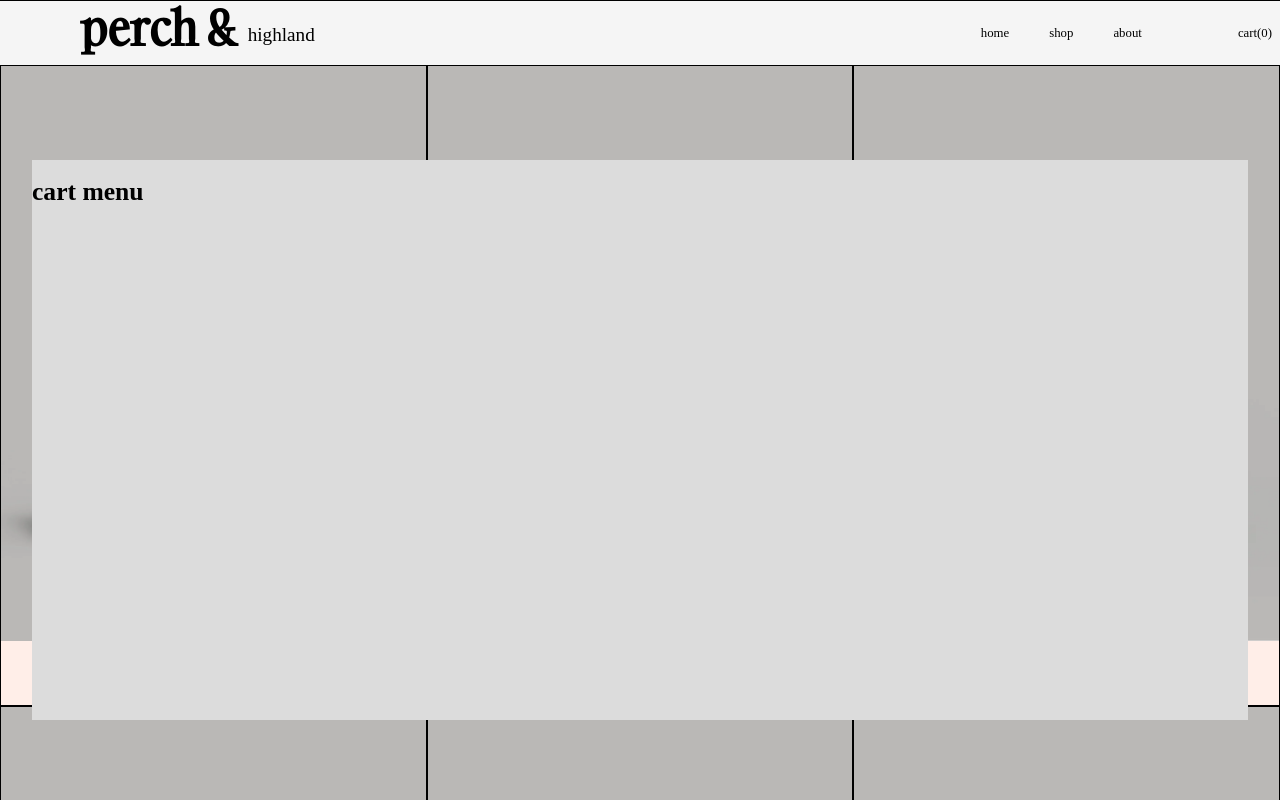
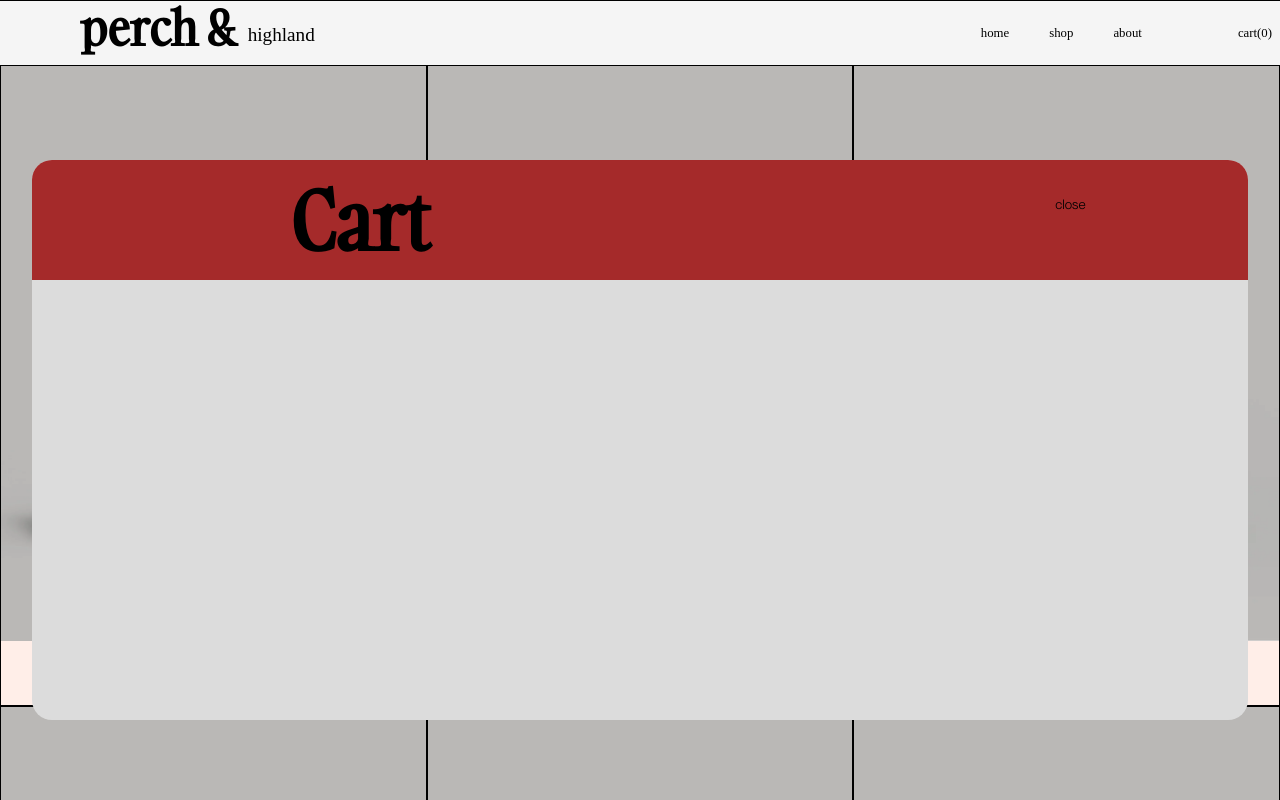
Before and after one commit to brian-david4/furniture-shop, a React (Vite) app in the folder furniture/: page /products in a window 1280 px wide. Both pictures are taken after a click on the element "cart(0)". Shown: the top 800 px of the page. Built offline with nearby package versions, Linux system fonts and the light colour scheme; the HTML template or start-up script is replaced by a standard one; a web font is replaced by a local one.

Commit message:
Create Cart header

```diff
--- a/furniture/src/Components/Cart/Cart.module.css
+++ b/furniture/src/Components/Cart/Cart.module.css
@@ -15,6 +15,8 @@
   height: 70vh;
   width: 95vw;
   background-color: gainsboro;
+  border-radius: var(--border-rad);
+  overflow: hidden;
 }
 
 @media (min-width: 768px) {
--- a/furniture/src/Components/Cart/Cart.tsx
+++ b/furniture/src/Components/Cart/Cart.tsx
@@ -13,7 +13,7 @@ const Cart = () => {
       >
         cart(0)
       </div>
-      {isCartOpen && <CartMenu />}
+      {isCartOpen && <CartMenu closeMenu={() => setCartOpen(false)} />}
     </>
   );
 };
--- a/furniture/src/Components/Cart/CartMenu.tsx
+++ b/furniture/src/Components/Cart/CartMenu.tsx
@@ -1,9 +1,14 @@
+import CartHeader from "../CartHeader/CartHeader";
 import styles from "./Cart.module.css";
 
-const CartMenu = () => {
+interface CartMenuProps {
+  closeMenu: () => void;
+}
+
+const CartMenu = ({ closeMenu }: CartMenuProps) => {
   return (
     <div className={styles.cartMenu}>
-      <h1>cart menu</h1>
+      <CartHeader closeMenu={() => closeMenu()} />
     </div>
   );
 };
--- /dev/null
+++ b/furniture/src/Components/CartHeader/Carheader.module.css
@@ -0,0 +1,26 @@
+.header {
+  position: absolute;
+  width: 100%;
+  height: 15vh;
+  top: 0;
+  left: 0;
+  background-color: brown;
+  display: flex;
+  justify-content: space-around;
+  align-items: center;
+  user-select: none;
+}
+.cartTitle {
+  font-family: "Gambarino";
+  text-transform: capitalize;
+  font-size: 10vmin;
+}
+.closeBtn {
+  position: relative;
+  font-family: "Neue Montreal Book";
+  left: 8vw;
+  bottom: 2vh;
+  cursor: pointer;
+  border: none;
+  background-color: rgba(0, 0, 0, 0);
+}
--- /dev/null
+++ b/furniture/src/Components/CartHeader/CartHeader.tsx
@@ -0,0 +1,18 @@
+import styles from "./Carheader.module.css";
+
+interface CartHeaderProps {
+  closeMenu: () => void;
+}
+
+const CartHeader = ({ closeMenu }: CartHeaderProps) => {
+  return (
+    <div className={styles.header}>
+      <h1 className={styles.cartTitle}>cart</h1>
+      <button onClick={() => closeMenu()} className={styles.closeBtn}>
+        close
+      </button>
+    </div>
+  );
+};
+
+export default CartHeader;
--- a/furniture/src/index.css
+++ b/furniture/src/index.css
@@ -5,6 +5,7 @@
   --ease-in-out-quart: cubic-bezier(0.76, 0, 0.24, 1);
   --two-third-width: 65vw;
   --one-third-width: 35vw;
+  --border-rad: 20px;
 }
 
 @font-face {
```
